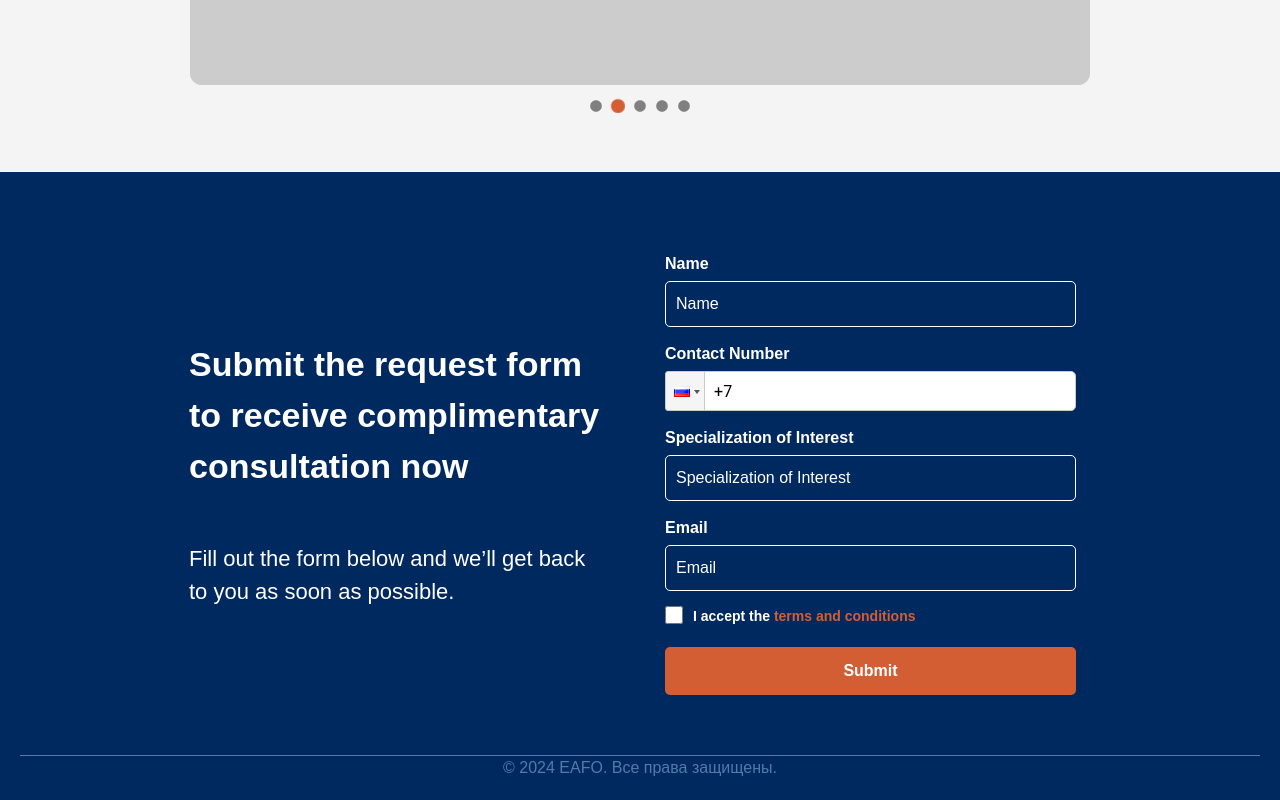
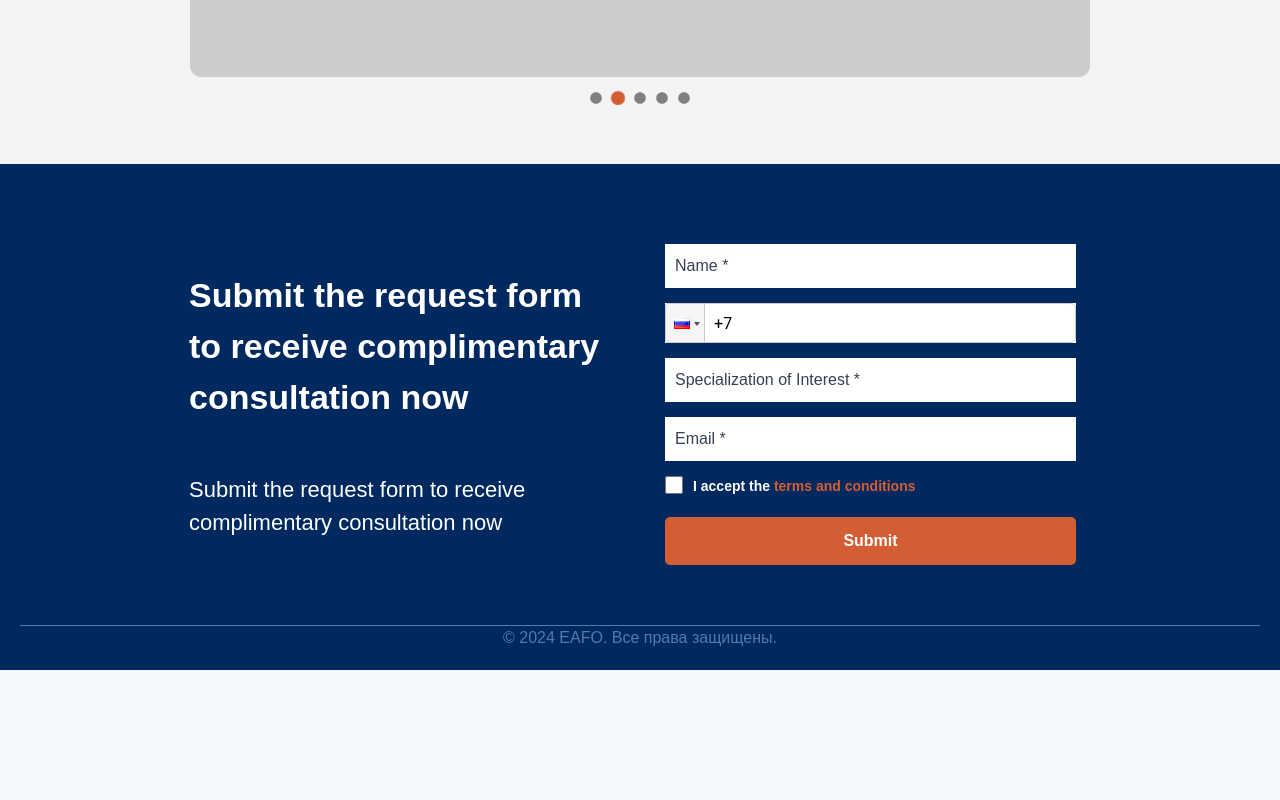
Before and after one commit to PasovitTechnologies/firmst-website, a React (Vite) app in the folder firmst-frontend/: page / in a window 1280 px wide. Shown: the part 2979-3779 px from the top of the page. After the commit the page ends 3649 px from the top, so only its background shows below. Built offline with nearby package versions, Linux system fonts and the light colour scheme.

Commit message:
except programs

```diff
--- a/firmst-frontend/src/components/Login.css
+++ b/firmst-frontend/src/components/Login.css
@@ -35,13 +35,6 @@
     color: #00295f;
   }
 
-  .form-group input {
-    padding: 10px;
-    border: 1px solid #ccc;
-    border-radius: 5px;
-    font-size: 16px;
-    width: 100%;
-  }
 
   .error-message {
     color: red;
--- a/firmst-frontend/src/components/Programs.jsx
+++ b/firmst-frontend/src/components/Programs.jsx
@@ -11,7 +11,7 @@ const Programs = () => {
   return (
     <section className="p-5 lg:p-10" >
     <div className="mb-10 flex items-center justify-center">
-    <h2 className="text-4xl text-[#00295F] font-bold lg:text-center w-[650px]">
+    <h2 className="text-3xl text-[#00295F] font-bold lg:text-center lg:w-[650px]">
     {t("programs.heading").split(" ").slice(0, 4).join(" ")}{" "}
     <span className="text-orange-500">
       {t("programs.heading").split(" ").slice(4).join(" ")}
--- a/firmst-frontend/src/components/RequestForm.css
+++ b/firmst-frontend/src/components/RequestForm.css
@@ -64,12 +64,7 @@
   .request-form-section select {
     width: 100%;
     padding: 10px;
-    border: 1px solid #fff;
-    border-radius: 5px;
     font-size: 16px;
-  }
-  .request-form-section input::placeholder , select::placeholder{
-    color: #fff;
   }
 
   /* Checkbox Styling */
@@ -119,23 +114,26 @@
     text-align: center;
   }
   /* Responsive Design */
+
   @media (max-width: 768px) {
     .form-container {
       flex-direction: column;
     }
 
     .form-left {
-      text-align: center;
-      padding: 30px;
+      padding: 0px;
     }
     .request-form-section{
-        padding: 10px;
+        padding: 0px;
+        justify-content: start;
+        align-items: start;
     }
     .form-container{
-        padding: 10px;
+        padding: 0px;
+        width: 100%;
     }
     .form-heading {
-        font-size: 22px;
+        font-size: 28px;
 
       }
 
--- a/firmst-frontend/src/components/RequestForm.jsx
+++ b/firmst-frontend/src/components/RequestForm.jsx
@@ -78,12 +78,12 @@ const RequestForm = () => {
 
         {/* Right Side: Form */}
         <div className="form-right">
-          <form onSubmit={handleSubmit} className="request-form">
+          <form onSubmit={handleSubmit} className="">
             {/* Name Field */}
             <div className="form-group">
-              <label>{t("requestForm.name")}</label>
               <input
                 type="text"
+                className="bg-white text-black placeholder-gray-700 border-none"
                 name="name"
                 value={formData.name}
                 onChange={handleChange}
@@ -94,9 +94,9 @@ const RequestForm = () => {
 
             {/* Contact Number Field with Country Code */}
             <div className="form-group">
-              <label>{t("requestForm.contact")}</label>
               <PhoneInput
                 country={"ru"}
+                className="bg-white text-black placeholder-gray-700 border-none"
                 value={formData.phone}
                 onChange={handlePhoneChange}
                 inputStyle={{
@@ -109,9 +109,10 @@ const RequestForm = () => {
 
             {/* Specialization of Interest */}
             <div className="form-group">
-              <label>{t("requestForm.specialization")}</label>
               <input
                 type="text"
+                className="bg-white text-black placeholder-gray-700 border-none"
+
                 name="specialization"
                 value={formData.specialization}
                 onChange={handleChange}
@@ -122,10 +123,11 @@ const RequestForm = () => {
 
             {/* Email Field */}
             <div className="form-group">
-              <label>{t("requestForm.email")}</label>
               <input
                 type="email"
                 name="email"
+                className="bg-white text-black placeholder-gray-700 border-none"
+
                 value={formData.email}
                 onChange={handleChange}
                 required
--- a/firmst-frontend/src/components/SuccessStories.jsx
+++ b/firmst-frontend/src/components/SuccessStories.jsx
@@ -113,10 +113,10 @@ const SuccessStories = () => {
           </h2>
 
           {/* First Card */}
-          <div className="bg-[rgb(201,188,253)] w-[260px] h-[200px] rounded-r-[150px] flex items-center gap-3">
-            <img src={arrow} alt="" className="h-[30px]" />
-            <div>
-              <h1 className="text-4xl my-1 font-bold">15+ Years</h1>
+          <div className="bg-[rgb(201,188,253)] w-[260px] h-[180px] rounded-r-[150px] relative">
+            <img src={arrow} alt="" className=" h-[25px]  absolute top-16 left-0" />
+            <div className="h-full flex flex-col justify-center ml-10">
+              <h1 className="text-4xl my-1 w-full px-4 font-bold">15+ Years</h1>
               <p className="w-44 font-semibold text-xs">
                 Medical interns have been sent abroad and trained by renowned medical experts
               </p>
@@ -124,10 +124,10 @@ const SuccessStories = () => {
           </div>
 
           {/* Second Card */}
-          <div className="bg-[#B6EEFE] w-[320px] h-[200px] rounded-r-[150px] flex items-center gap-3">
-            <img src={star} alt="" className="h-[50px]" />
-            <div>
-              <h1 className="text-4xl my-1 font-bold">100+</h1>
+          <div className="bg-[#B6EEFE] w-[320px] h-[180px] rounded-r-[150px] relative">
+            <img src={star} alt="" className="h-[50px] absolute top-14 left-[-20px] rotate-90" />
+            <div className="h-full flex flex-col justify-center">
+              <h1 className="text-4xl my-1  w-[70%] px-5 font-bold">100+</h1>
               <p className="w-44 font-semibold text-xs">
                 Medical interns have been sent abroad and trained by renowned medical experts
               </p>
@@ -135,10 +135,10 @@ const SuccessStories = () => {
           </div>
 
           {/* Third Card */}
-          <div className="bg-[#FED5B0] w-[360px] h-[200px] rounded-r-[150px] flex items-center gap-3">
-            <img src={successPerson} alt="" className="h-[220px] mb-4" />
-            <div>
-              <h1 className="text-4xl my-1 font-bold">100%</h1>
+          <div className="bg-[#FED5B0] w-[360px] h-[200px] rounded-r-[150px] relative">
+            <img src={successPerson} alt="" className="h-[180px] absolute top-5 left-0 mb-4" />
+            <div className="h-full flex flex-col justify-center ml-24">
+              <h1 className="text-4xl my-1 font-bold  w-full px-8">100%</h1>
               <p className="w-44 text-xs font-semibold">
                 Fast and guaranteed visa application services
               </p>
--- a/firmst-frontend/src/locales/en.json
+++ b/firmst-frontend/src/locales/en.json
@@ -22,11 +22,11 @@
 
   "requestForm": {
     "heading": "Submit the request form to receive complimentary consultation now",
-    "description": "Fill out the form below and we’ll get back to you as soon as possible.",
-    "name": "Name",
-    "contact": "Contact Number",
-    "specialization": "Specialization of Interest",
-    "email": "Email",
+    "description": "Submit the request form to receive complimentary consultation now",
+    "name": "Name *",
+    "contact": "Contact Number *",
+    "specialization": "Specialization of Interest *",
+    "email": "Email *",
     "accept_terms": "I accept the",
     "terms_conditions": "terms and conditions",
     "submit": "Submit",
```
